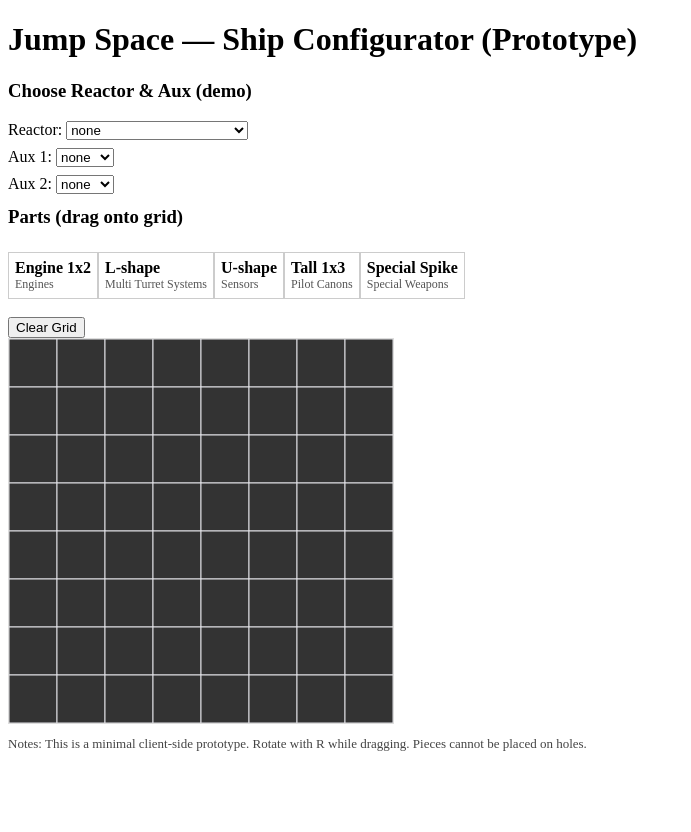
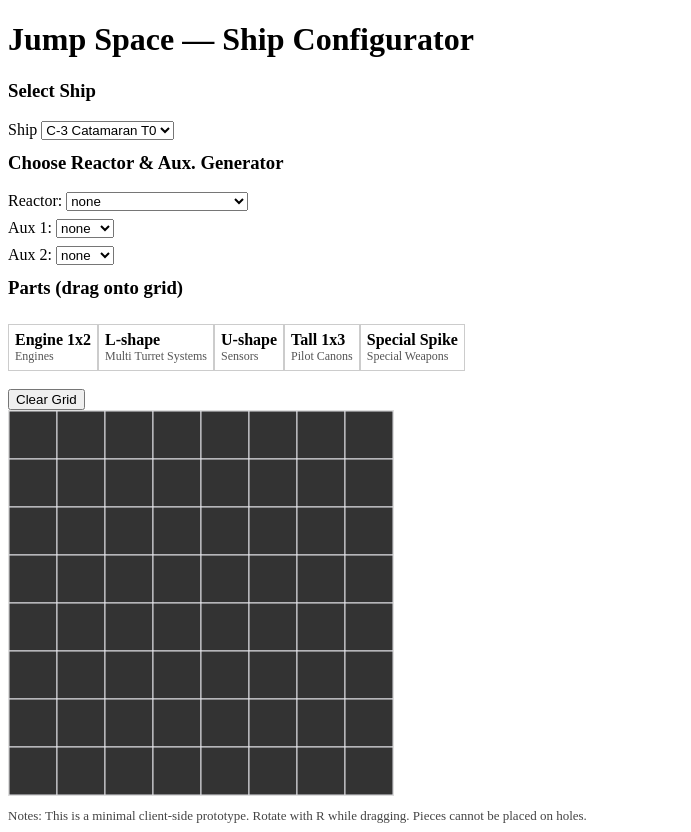
Before and after one commit to attrib/jump-space-configurator, a Vue app: page / in a window 1280 px wide. Shown: the whole page, without its empty margins (0-691 px from the left). Before the commit the page ends 800 px from the top, so only its background shows below. Built offline with nearby package versions, Linux system fonts and the light colour scheme; the HTML template or start-up script is replaced by a standard one.

Commit message:
Add ship selection

```diff
--- a/index.html
+++ b/index.html
@@ -1,4 +1,3 @@
-
 <!doctype html>
 <html>
   <head>
--- a/src/App.vue
+++ b/src/App.vue
@@ -1,9 +1,20 @@
 <template>
   <div>
-    <h1>Jump Space — Ship Configurator (Prototype)</h1>
+    <h1>Jump Space — Ship Configurator</h1>
     <div class="app">
       <div class="sidebar">
-        <h3>Choose Reactor & Aux (demo)</h3>
+        <h3 style="margin-top:12px">Select Ship</h3>
+        <div>
+          <label>Ship
+            <select v-model="ship" @change="applyHoles">
+              <option value="catamaran-t0">C-3 Catamaran T0</option>
+              <option value="catamaran-t1">C-3 Catamaran T1</option>
+              <option value="dart-t0">DT-4 Dart</option>
+            </select>
+          </label>
+        </div>
+
+        <h3 style="margin-top:12px">Choose Reactor & Aux. Generator</h3>
         <div>
           <label>Reactor:
             <select v-model="reactor" @change="applyHoles">
@@ -63,6 +74,7 @@ export default {
   setup() {
     const grid = reactive(Array.from({length: 8}, () => Array(8).fill(0)))
     const placed = reactive([])
+    const ship = ref('catamaran-t0')
     const reactor = ref('none')
     const aux1 = ref('none')
     const aux2 = ref('none')
@@ -180,6 +192,7 @@ export default {
       movePlaced,
       placed,
       clearGrid,
+      ship,
       reactor,
       aux1,
       aux2,
```
